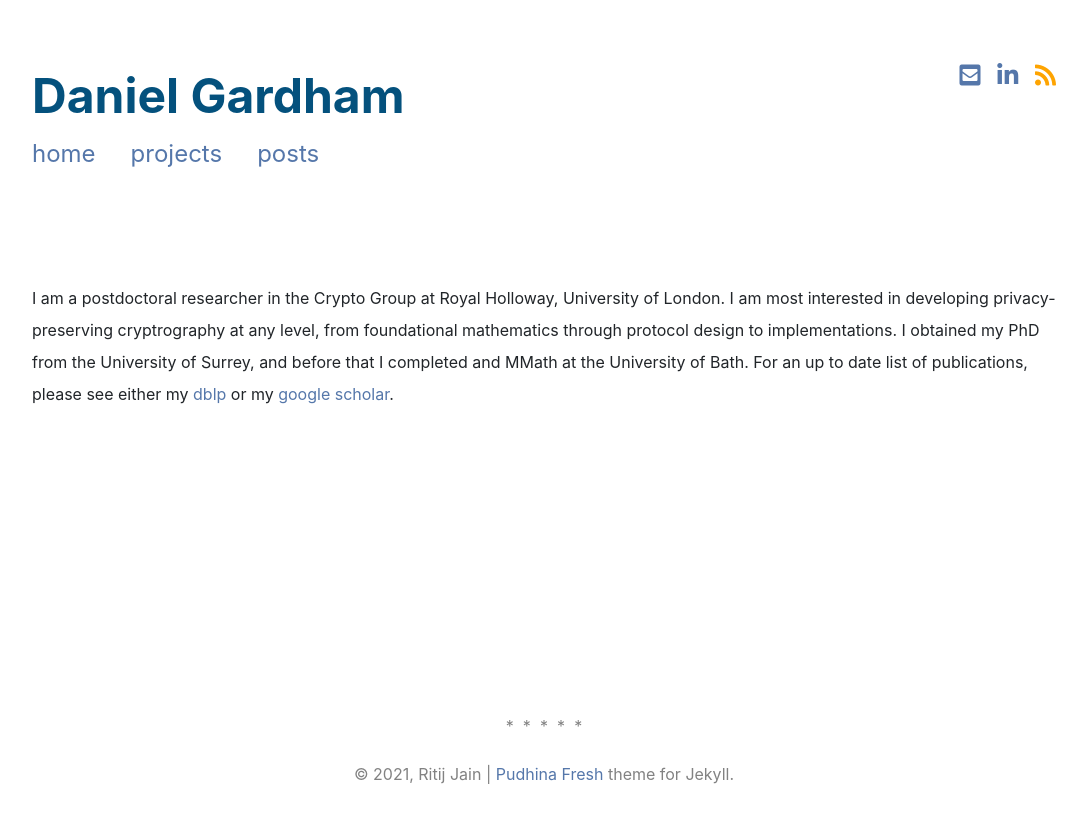
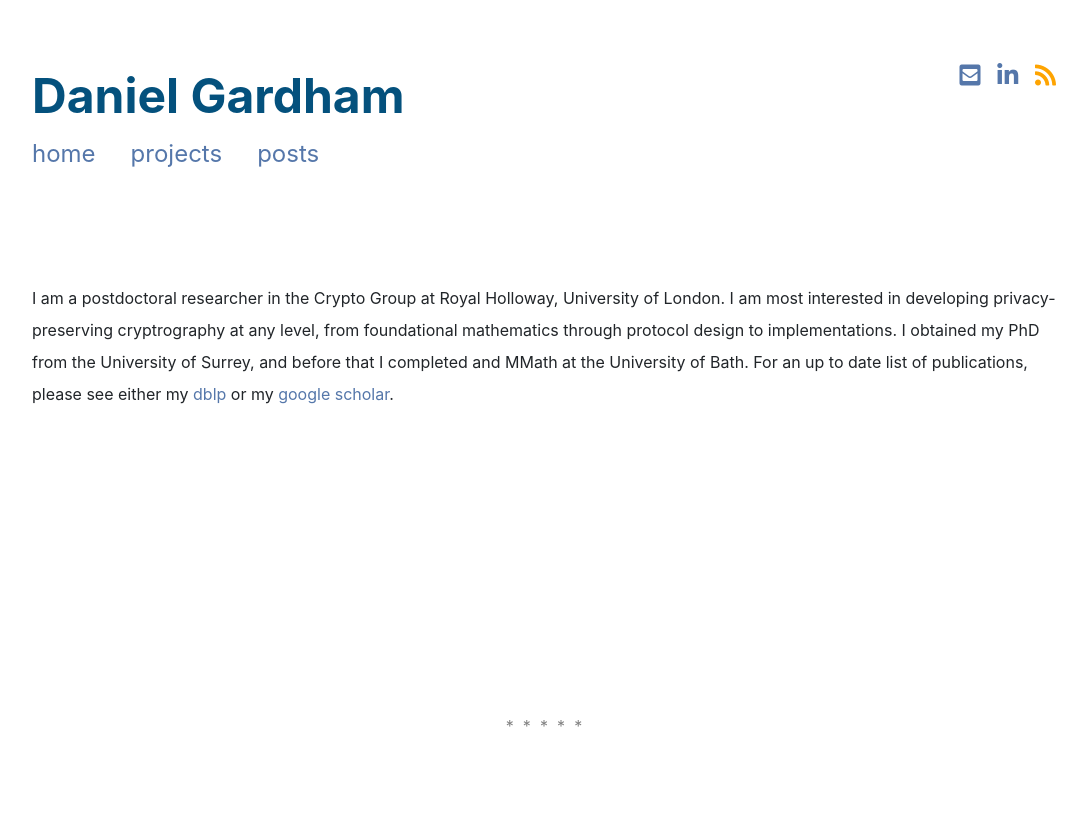
Before and after one commit to DanLGard/acaweb-09e73, a Jekyll site: the page built from index.md, in a window 1280 px wide. Shown: the top 823 px of the page, without its empty margins (96-1183 px from the left). Built offline with Jekyll 4.4.1, drawn with Linux system fonts in a browser that asks for light colours; nearby versions of some CDN libraries; a style sheet for code colours, icons or effects is not loaded.

Commit message:
removed footer

```diff
--- a/_includes/page/about.html
+++ b/_includes/page/about.html
@@ -2,6 +2,5 @@
 <div class="about__devider">*****</div>
 <div class="about__text">
 <br>
-&#169 2021, Ritij Jain | <a href="https://github.com/ritijjain/pudhina-fresh">Pudhina Fresh</a> theme for Jekyll.
 </div>
 </div>
```
Also changed, not shown: pages/posts.html (renamed from old/posts.html), pages/projects.html (renamed from old/projects.html).
